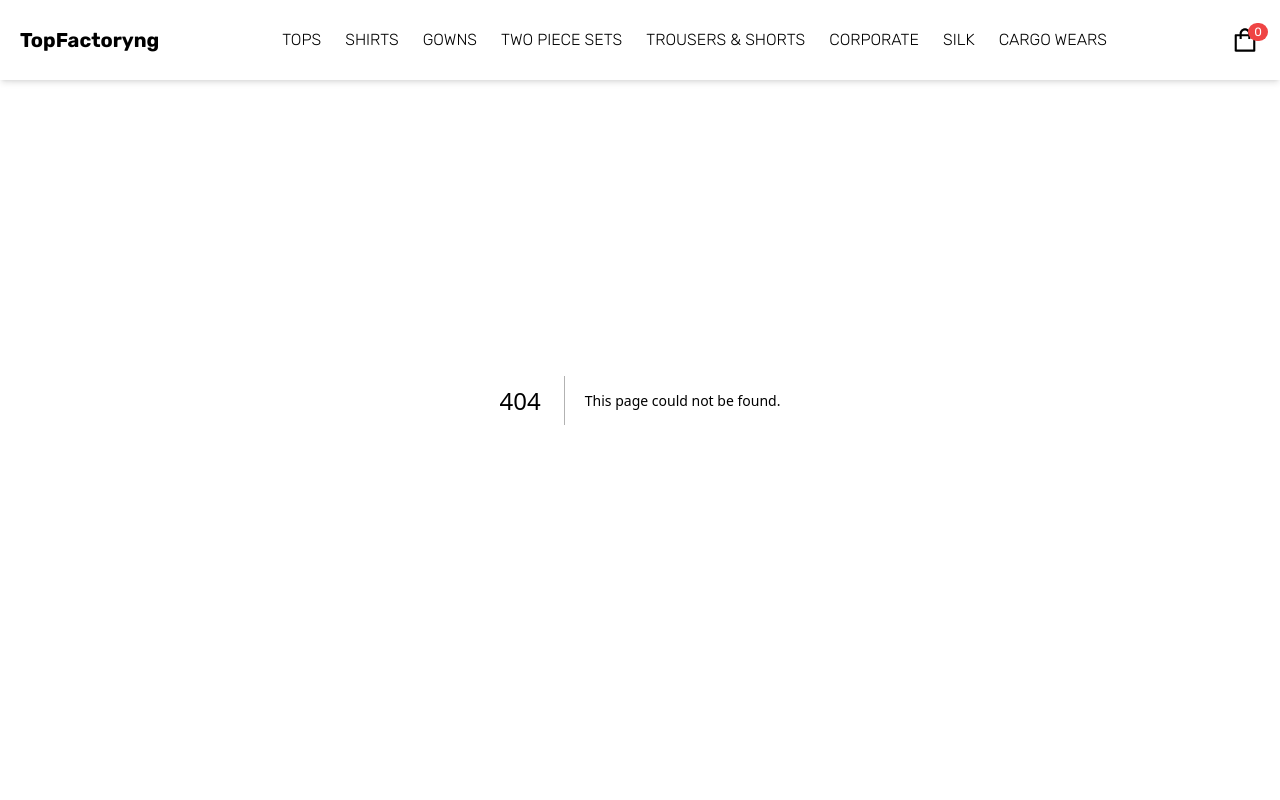
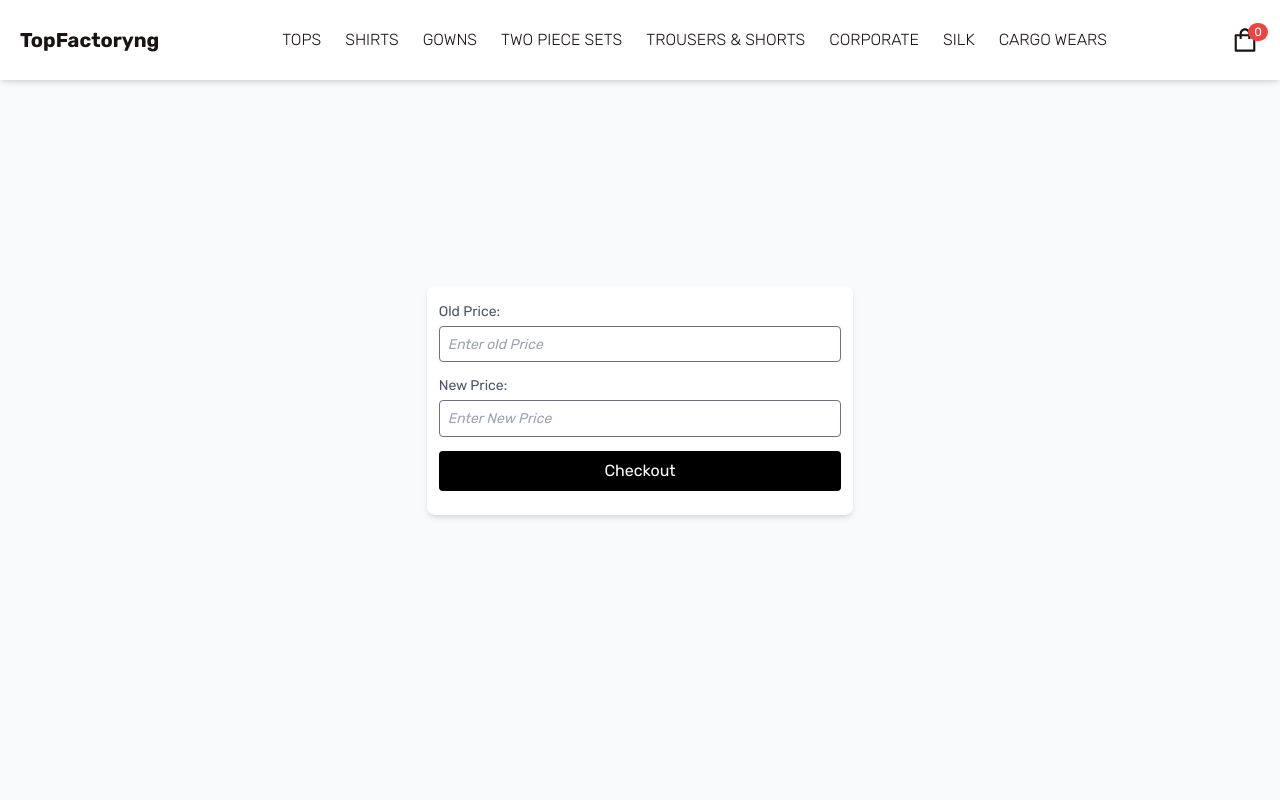
Before and after one commit to JesseOlisa/topfactoryng, a Next.js app in the folder client/: page /updatepricing in a window 1280 px wide. Before the commit this address had no page. Shown: the top 800 px of the page. Built offline with nearby package versions, Linux system fonts and the light colour scheme.

Commit message:
feat: adds page to update price

```diff
--- /dev/null
+++ b/client/pages/updatepricing.tsx
@@ -0,0 +1,110 @@
+import { client } from '@/lib/client';
+import React from 'react';
+import { useForm, SubmitHandler } from 'react-hook-form';
+import { toast } from 'react-hot-toast';
+
+interface PricingUpdateType {
+	oldPrice: string;
+	newPrice: string;
+}
+
+interface queryType {
+	_id: string;
+	baseprice: number;
+}
+
+const Updatepricing = () => {
+	const {
+		handleSubmit,
+		register,
+		formState: { errors },
+		setValue,
+		watch,
+		reset,
+	} = useForm<PricingUpdateType>();
+
+	const onSubmit: SubmitHandler<PricingUpdateType> = async (
+		data: PricingUpdateType
+	) => {
+		let oldPrice = Number(data.oldPrice);
+		let newPrice = Number(data.newPrice);
+		try {
+			const query = `*[_type == 'product' && baseprice == ${oldPrice} && dateTime(_updatedAt) < dateTime(now()) - 60*60*24*7]{
+            _id,
+            baseprice,
+        }`;
+			const fetchdocument = await client.fetch(query);
+			const newprices = fetchdocument.map((item: queryType) => {
+				return {
+					...item,
+					baseprice: newPrice,
+				};
+			});
+
+			await Promise.all(
+				newprices.map((doc: queryType) =>
+					client.patch(doc._id).set({ baseprice: doc.baseprice }).commit()
+				)
+			);
+			toast.success('Price were updated successfully');
+			reset(data);
+		} catch (error) {
+			toast.error('There was an error , please try again');
+		}
+	};
+	return (
+		<div className='flex-center h-screen w-full bg-gray-50'>
+			<form
+				onSubmit={handleSubmit(onSubmit)}
+				className='form-container mx-auto w-[90%] flex-col rounded-lg bg-white p-3 py-4 shadow-md md:w-1/3'
+			>
+				<label htmlFor='Old Price'>
+					<p>Old Price:</p>
+					<input
+						type='tel'
+						placeholder='Enter old Price'
+						autoComplete='off'
+						{...register('oldPrice', {
+							required: true,
+						})}
+						onChange={(e) =>
+							setValue('oldPrice', e.target.value.replaceAll(/\D/g, ''))
+						}
+					/>
+					<p className='error-message'>
+						{errors.oldPrice &&
+							errors.oldPrice.type == 'required' &&
+							'Please enter a number'}
+					</p>
+				</label>
+				<label htmlFor='New Price'>
+					<p>New Price:</p>
+					<input
+						type='tel'
+						placeholder='Enter New Price'
+						autoComplete='off'
+						{...register('newPrice', {
+							required: true,
+						})}
+						onChange={(e) =>
+							setValue('newPrice', e.target.value.replaceAll(/\D/g, ''))
+						}
+					/>
+					<p className='error-message'>
+						{errors.newPrice &&
+							errors.newPrice.type == 'required' &&
+							'Please enter a number'}
+					</p>
+				</label>
+				<button
+					type='submit'
+					className='btn-primary my-2 w-full'
+				>
+					Checkout
+				</button>
+			</form>
+		</div>
+	);
+};
+
+export default Updatepricing;
```
